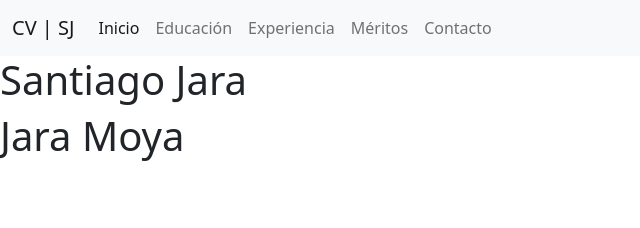
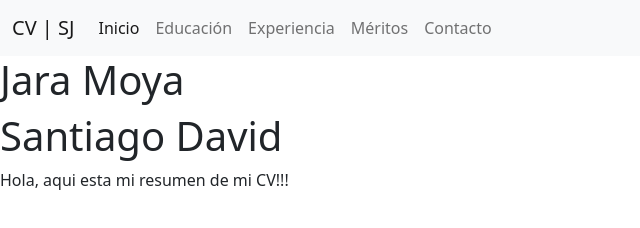
Before and after one commit to santiagojara/Practica_2223, a plain HTML site: page index.html in a window 1280 px wide. Shown: the whole page, without its empty margins (0-640 px from the left). Drawn offline with nearby package versions, Linux system fonts and the light colour scheme.

Commit message:
Se agregó un resumen de mi CV.

```diff
--- a/index.html
+++ b/index.html
@@ -27,8 +27,9 @@
         </div>
       </nav>
       <section>
-        <h1>Santiago Jara</h1>
         <h1>Jara Moya</h1>
+        <h1>Santiago David</h1>
+        <p>Hola, aqui esta mi resumen de mi CV!!!</p>
       </section>
 </body>
 </html>
```
